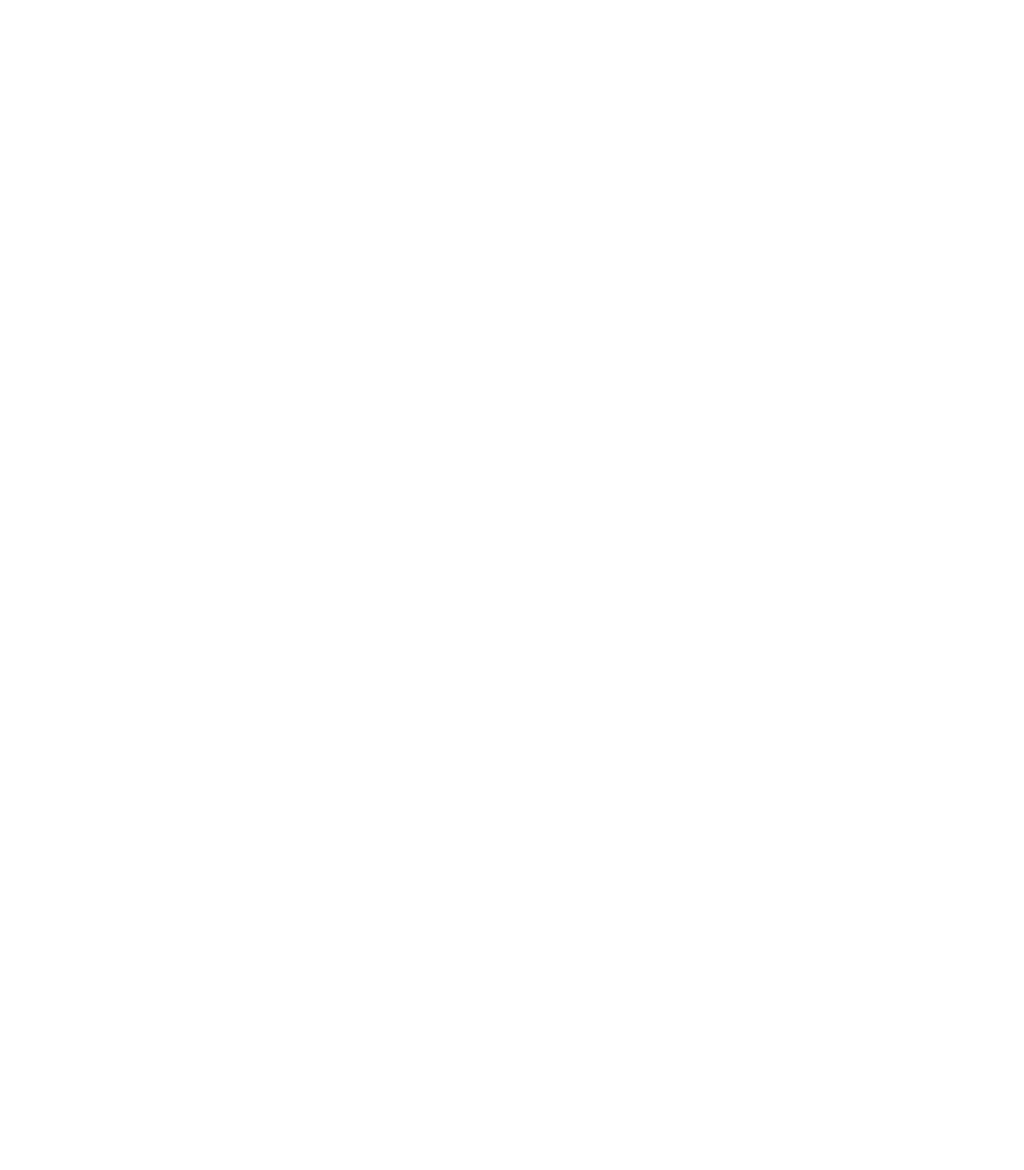
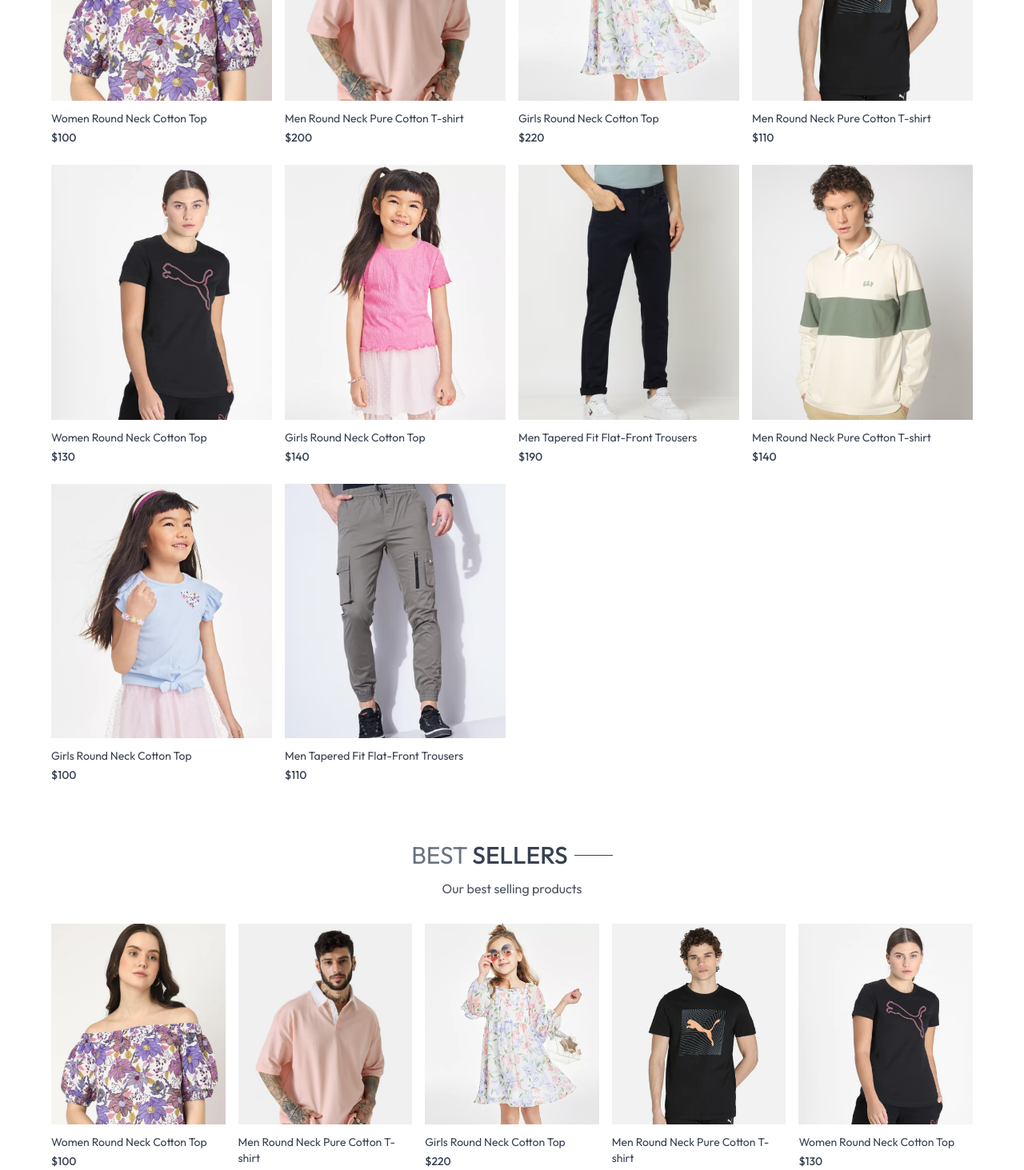
Before and after one commit to navneetprakash/react-ecom-frontend-vite, a React (Vite) app in the folder frontend/: page / in a window 1280 px wide. Shown: the part 900-2363 px from the top of the page at 80% size. Before the commit the page ends 800 px from the top, so only its background shows below. Built offline with nearby package versions, Linux system fonts and the light colour scheme.

Commit message:
adding functionality for latest collection and best selling products to display on homepage

```diff
--- /dev/null
+++ b/frontend/src/components/BestSeller.jsx
@@ -0,0 +1,37 @@
+import { useContext, useEffect, useState } from 'react';
+import { ShopContext } from '../context/ShopContext';
+import Title from './Title';
+import ProductItem from './ProductItem';
+
+const BestSeller = () => {
+
+  const { products } = useContext(ShopContext);
+  const [bestSeller, setBestSeller] = useState([]);
+
+  useEffect(() => {
+    // get best seller products
+    const bestProduct = products.filter((item) => (item.bestseller === true));
+    setBestSeller(bestProduct.slice(0, 5));
+  }, []);
+
+  return (
+    <div className='my-10'>
+      <div className='text-center text-3xl py-8'>
+        <Title text1={"BEST"} text2={"SELLERS"} />
+        <p className='w-3/4 m-auto text-xs sm:text-sm md:text-base text-gray-600'>
+          Our best selling products
+        </p>
+      </div>
+
+      <div className='grid grid-cols-2 sm:grid-cols-3 md:grid-cols-4 lg:grid-cols-5 gap-4 gap-y-6'>
+        {
+          bestSeller.map((item, index) => (
+            <ProductItem key={index} id={item._id} name={item.name} image={item.image} price={item.price} />
+          ))
+        }
+      </div>
+    </div>
+  );
+};
+
+export default BestSeller;
--- /dev/null
+++ b/frontend/src/components/LatestCollection.jsx
@@ -0,0 +1,38 @@
+import { useContext, useEffect, useState } from 'react';
+import { ShopContext } from '../context/ShopContext';
+import Title from './Title';
+import ProductItem from './ProductItem';
+
+const LatestCollection = () => {
+
+  const { products } = useContext(ShopContext);
+  const [latestProducts, setLatestProducts] = useState([]);
+
+  useEffect(() => {
+    setLatestProducts(products.slice(0, 10));
+  }, []);
+
+
+  return (
+    <div className='my-10'>
+      <div className='text-center py-8 text-3xl'>
+        <Title text1={"LATEST"} text2={"COLLECTIONS"} />
+        <p className='w-3/4 m-auto text-xs sm:text-sm md:text-base text-gray-600'>
+          Check out our latest collections and discover the latest trends in fashion.
+        </p>
+      </div>
+
+      {/* Rendering products */}
+      <div className='grid grid-cols-2 sm:grid-cols-3 md:grid-cols-4 lg-grid-cols-5 gap-4 gap-y-6'>
+        {
+          latestProducts.map((item, index) => (
+            <ProductItem key={index} id={item._id} image={item.image} name={item.name} price={item.price} />
+          ))
+        }
+      </div>
+
+    </div>
+  );
+};
+
+export default LatestCollection;
--- a/frontend/src/components/Navbar.jsx
+++ b/frontend/src/components/Navbar.jsx
@@ -1,4 +1,4 @@
-import React, { useState } from "react";
+import { useState } from "react";
 import { assets } from "../assets/assets";
 import { Link, NavLink } from "react-router-dom";
 
@@ -8,7 +8,9 @@ const Navbar = () => {
 
   return (
     <div className="flex items-center justify-between py-5 font-medium">
-      <img src={assets.logo} className="w-36" alt="logo" />
+      <Link to="/">
+        <img src={assets.logo} className="w-36" alt="logo" />
+      </Link>
       <ul className="hidden sm:flex gap-5 text-gray-700">
         <NavLink to="/" className="flex flex-col items-center gap-1">
           <p>HOME</p>
@@ -61,9 +63,8 @@ const Navbar = () => {
 
       {/* Sidebar menu for smaller screens */}
       <div
-        className={`absolute top-0 right-0 bottom-0 overflow-hidden bg-white transition-all ${
-          visible ? "w-full" : "w-0"
-        }`}
+        className={`absolute top-0 right-0 bottom-0 overflow-hidden bg-white transition-all ${visible ? "w-full" : "w-0"
+          }`}
       >
         <div className="flex flex-col text-gray-600">
           <div className="flex items-center gap-4 p-3" onClick={() => setVisible(false)}>
--- /dev/null
+++ b/frontend/src/components/ProductItem.jsx
@@ -0,0 +1,33 @@
+import { useContext } from 'react';
+import { ShopContext } from '../context/ShopContext';
+import { Link } from 'react-router-dom';
+import PropTypes from 'prop-types';
+
+
+const ProductItem = ({ id, image, name, price }) => {
+
+  const { currency } = useContext(ShopContext);
+
+
+
+  return (
+    <Link to={`/product/${id}`} className="text-gray-700 cursor-pointer">
+      <div className='overflow-hidden'>
+        <img className='hover:scale-100 transition ease-in-out' src={image[0]} alt="product images" />
+      </div>
+
+      <p className='pt-3 pb-1 text-sm'>{name}</p>
+      <p className='text-sm font-medium'>{currency}{price}</p>
+    </Link >
+  );
+};
+
+// PropTypes is used to validate the props passed to the component
+ProductItem.propTypes = {
+  id: PropTypes.string,
+  image: PropTypes.array,
+  name: PropTypes.string,
+  price: PropTypes.number
+};
+
+export default ProductItem;
--- /dev/null
+++ b/frontend/src/components/Title.jsx
@@ -0,0 +1,18 @@
+import PropTypes from 'prop-types';
+
+const Title = ({ text1, text2 }) => {
+  return (
+    <div className='inline-flex gap-2 items-center mb-3'>
+      <p className='text-gray-500'>{text1} <span className='text-gray-700 font-medium'>{text2}</span></p>
+      <p className='w-8 sm:w-12 h-[1px] sm:h-[1px] bg-gray-700'></p>
+    </div>
+  );
+};
+
+// propTypes is used to validate the props passed to the component
+Title.propTypes = {
+  text1: PropTypes.string,
+  text2: PropTypes.string
+};
+
+export default Title;
--- /dev/null
+++ b/frontend/src/context/ShopContext.jsx
@@ -0,0 +1,29 @@
+import { createContext } from "react";
+import { products } from "../assets/assets";
+import PropTypes from 'prop-types';
+
+// export this context to be used in other components
+export const ShopContext = createContext();
+
+const ShopContextProvider = (props) => {
+
+  const currency = "$";
+  const delivery_fee = 10;
+
+  const value = {
+    products, currency, delivery_fee
+  };
+
+  return (
+    <ShopContext.Provider value={value}>
+      {props.children}
+    </ShopContext.Provider>
+  );
+};
+
+// propTypes is used to validate the props passed to the component
+ShopContextProvider.propTypes = {
+  children: PropTypes.any
+};
+
+export default ShopContextProvider;
--- a/frontend/src/index.css
+++ b/frontend/src/index.css
@@ -17,3 +17,11 @@ a.active hr {
   font-weight: 400;
   font-style: normal;
 }
+
+
+@media (max-width: 640px) {
+  a.active {
+    background-color: black;
+    color: white;
+  }
+}
--- a/frontend/src/main.jsx
+++ b/frontend/src/main.jsx
@@ -2,9 +2,12 @@ import { createRoot } from "react-dom/client";
 import App from "./App.jsx";
 import "./index.css";
 import { BrowserRouter } from "react-router-dom";
+import ShopContextProvider from "./context/ShopContext.jsx";
 
 createRoot(document.getElementById("root")).render(
   <BrowserRouter>
-    <App />
+    <ShopContextProvider>
+      <App />
+    </ShopContextProvider>
   </BrowserRouter>
 );
--- a/frontend/src/pages/Home.jsx
+++ b/frontend/src/pages/Home.jsx
@@ -1,10 +1,13 @@
-import React from "react";
 import Hero from "../components/Hero";
+import LatestCollection from "../components/LatestCollection";
+import BestSeller from "../components/BestSeller";
 
 const home = () => {
   return (
     <div>
       <Hero />
+      <LatestCollection />
+      <BestSeller />
     </div>
   );
 };
```
